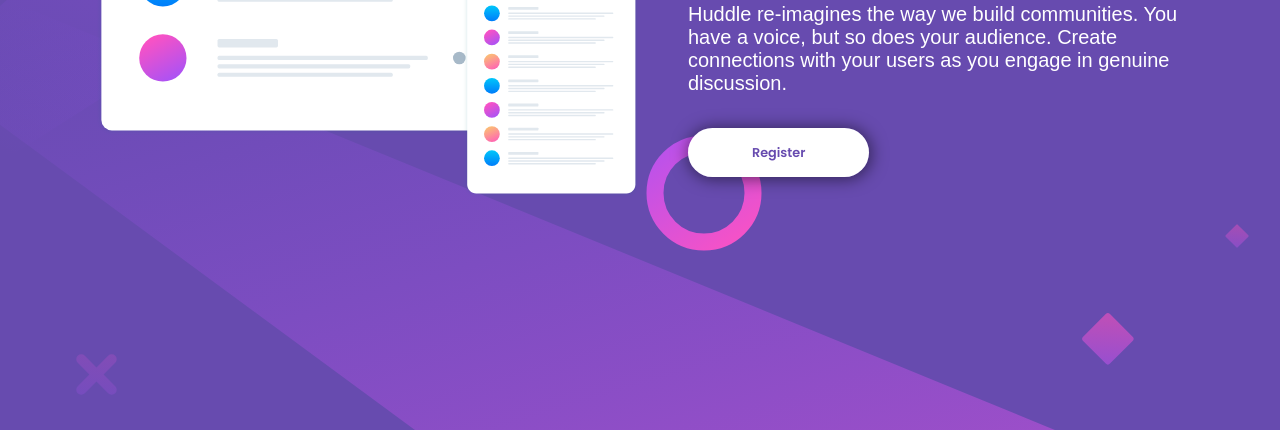
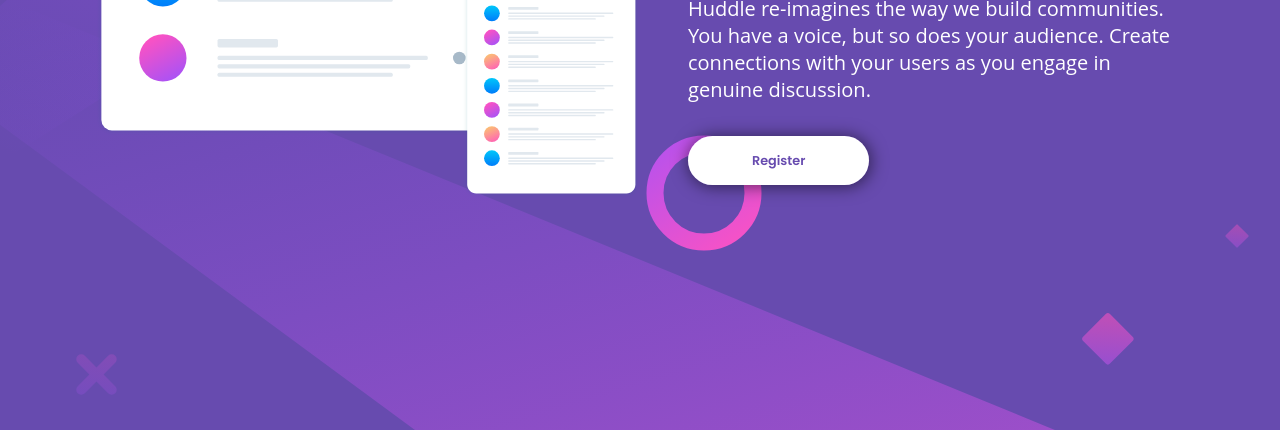
Before and after one commit to Biemnet/Biemnet, a plain HTML site: page index.html in a window 1280 px wide. Shown: the part 370-800 px from the top of the page. Drawn offline with Linux system fonts and the light colour scheme.

Commit message:
Update style.css

```diff
--- a/style.css
+++ b/style.css
@@ -1,7 +1,7 @@
 :root {
   --Violet: hsl(257, 40%, 49%);
   --SoftMagenta: hsl(300, 69%, 71%);
-  --OpenSans: sans-serif;
+  --OpenSans: "Open Sans", sans-serif;
   --Poppins: "Poppins", sans-serif;
 }
 
```
